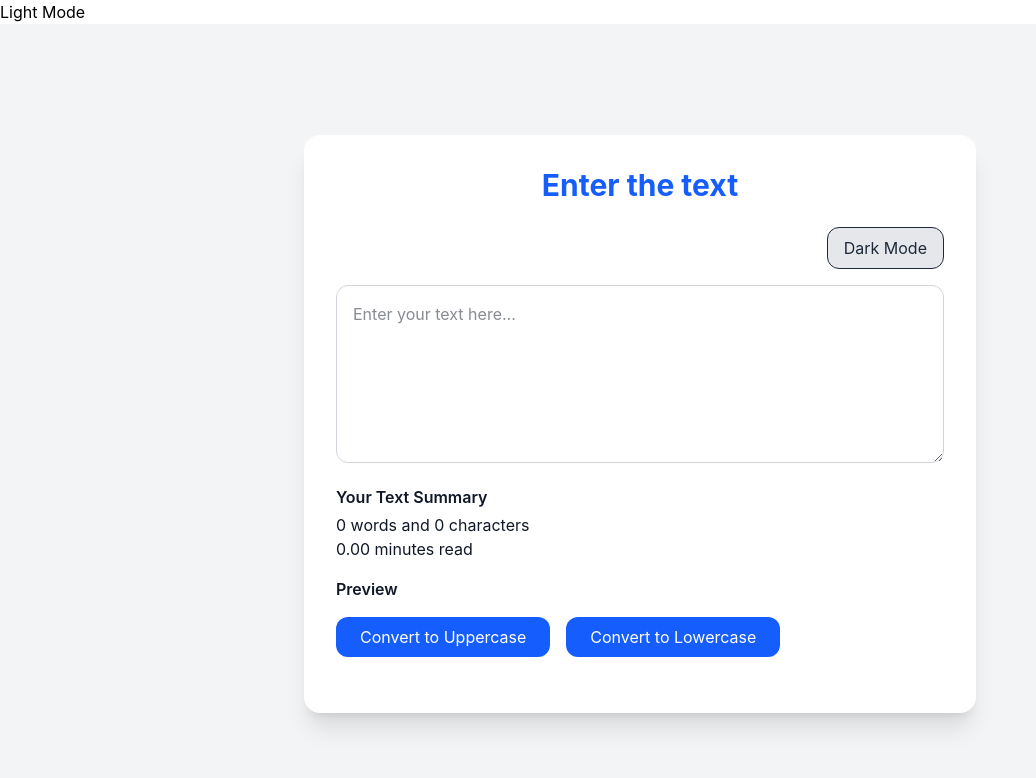
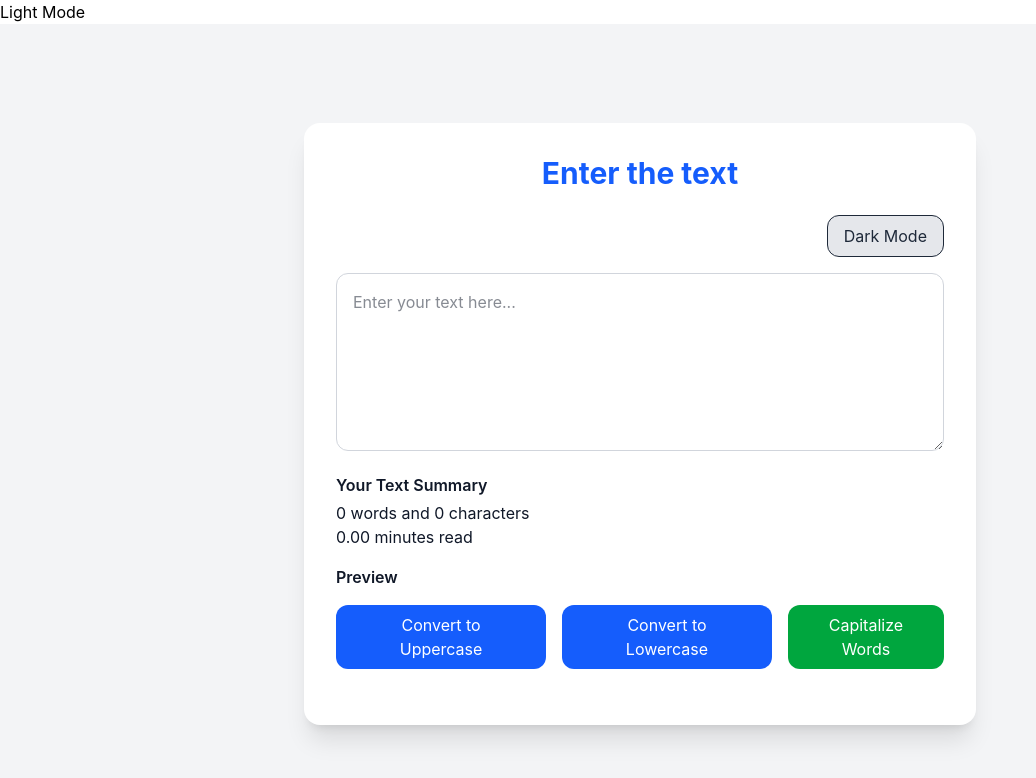
Before and after one commit to PARASADHIKARI-FLOKI/TextUtils, a React (Vite) app in the folder @latest/: page / in a window 1280 px wide. Shown: the top 778 px of the page, without its empty margins (0-1036 px from the left). Built offline with nearby package versions, Linux system fonts and the light colour scheme.

Commit message:
add Capitalize

```diff
--- a/@latest/src/components/TextForm.jsx
+++ b/@latest/src/components/TextForm.jsx
@@ -7,6 +7,9 @@ const TextForm = (props) => {
   const handleOnchange = (e) => {
     setText(e.target.value);
   };
+    const handleCapitalizeClick = () =>
+    setText(text.split(" ").map((w) => w.charAt(0).toUpperCase() + w.slice(1)).join(" ")
+    );
 
   const handleUpclick = () => {
     setText(text.toUpperCase());
@@ -92,6 +95,12 @@ const TextForm = (props) => {
             >
               Convert to Lowercase
             </button>
+            <button
+              onClick={handleCapitalizeClick}
+              className="bg-green-600 hover:bg-green-700 text-white px-4 py-2 rounded-xl transition duration-300"
+            >
+              Capitalize Words
+            </button>
           </div>
         </div>
       </div>
```
